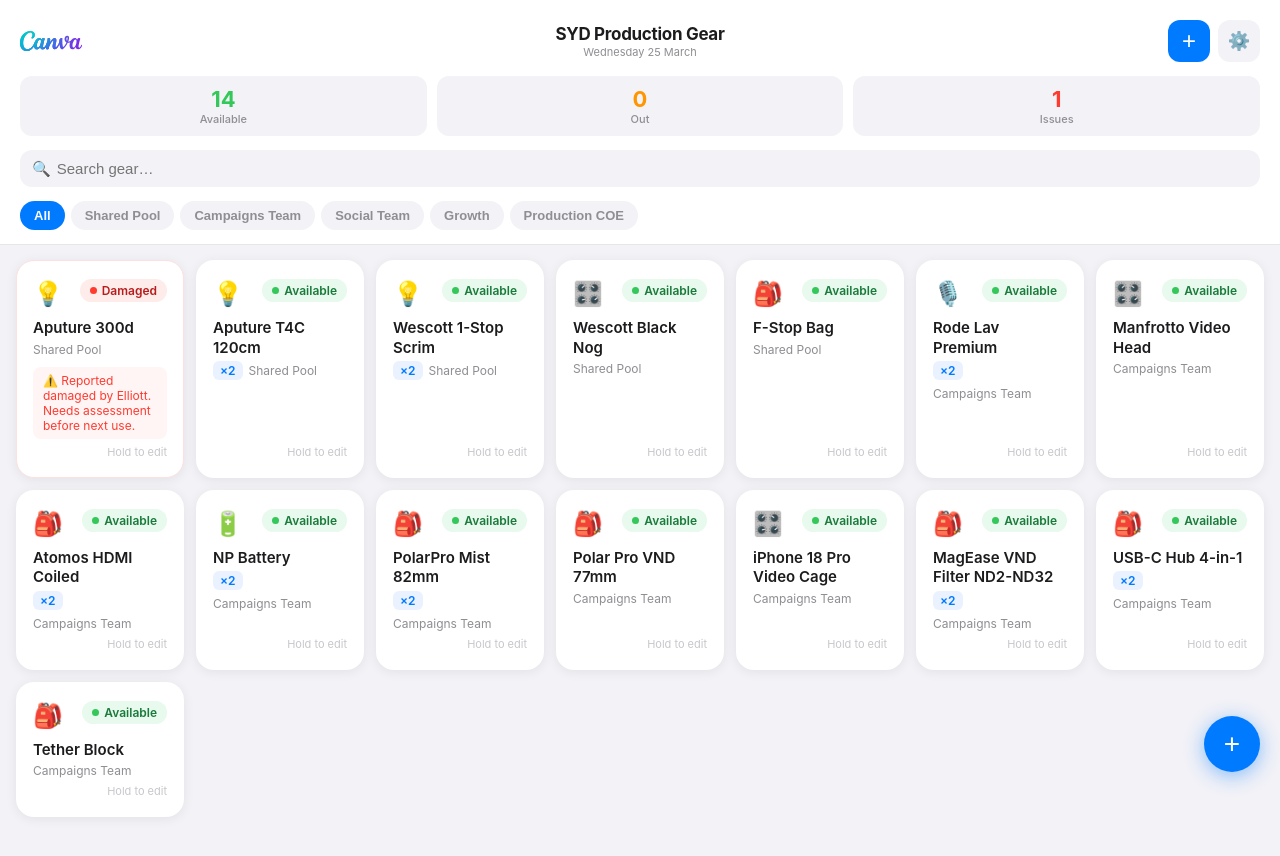
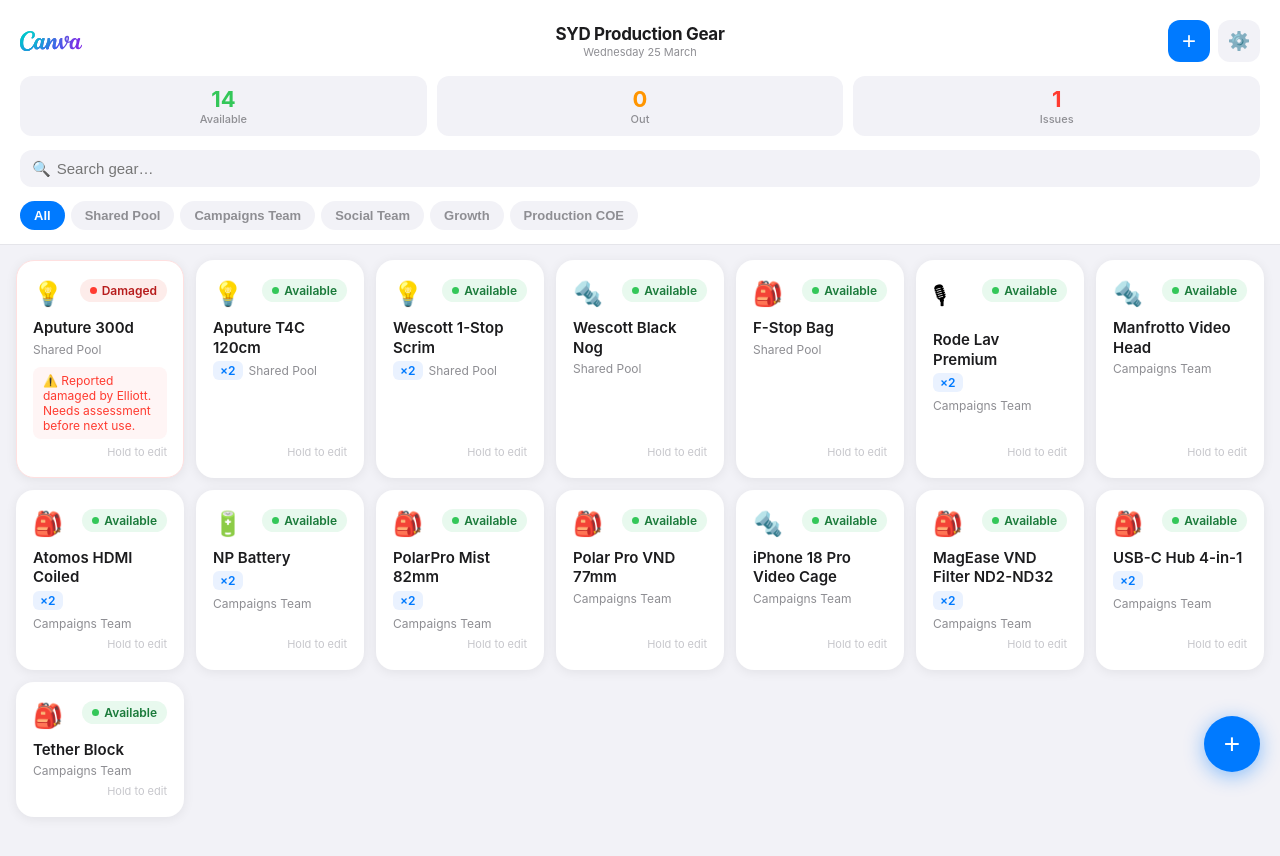
Before and after one commit to andyl-afk/Production-Gear, a React (Vite) app: page / in a window 1280 px wide. Shown: the top 856 px of the page. Built offline with nearby package versions, Linux system fonts and the light colour scheme.

Commit message:
Add Lenses and Support categories

```diff
--- a/src/GearRoom.jsx
+++ b/src/GearRoom.jsx
@@ -21,8 +21,8 @@ const INITIAL_GEAR = [
 const TEAM = ["Alissa Prcevich","André Rodrigues","Andy Lloyd","Chloe Adam","Christian Love","Elliott Small","Jazel Antiporda","Jess Edwards","Jess Holmes","Lucille Figueroa","Lydia Proudlove","Matt Hodges","Michael Amoroso","Neill Pagdanganan","Nem Stankovic","Paige Cooper","Raphael Rigos"];
 const GROUPS     = ["Shared Pool","Campaigns Team","Social Team","Growth","Production COE"];
 const ALL_GROUPS = ["All",...GROUPS];
-const CATS       = ["Camera","Lighting","Audio","Rigging","Power","Accessories"];
-const CAT_ICON   = {Camera:"📹",Lighting:"💡",Audio:"🎙️",Rigging:"🎛️",Power:"🔋",Accessories:"🎒"};
+const CATS       = ["Camera","Lenses","Lighting","Audio","Rigging","Support","Power","Accessories"];
+const CAT_ICON   = {Camera:"📷",Lenses:"🔭",Lighting:"💡",Audio:"🎙",Rigging:"🔩",Support:"⚙️",Power:"🔋",Accessories:"🎒"};
 const STATUS = {
   available:  {label:"Available",   bg:"#E8F9EE",dot:"#34C759",text:"#1A7A3A"},
   checkedout: {label:"Checked Out", bg:"#FFF3E0",dot:"#FF9500",text:"#A04000"},
```
